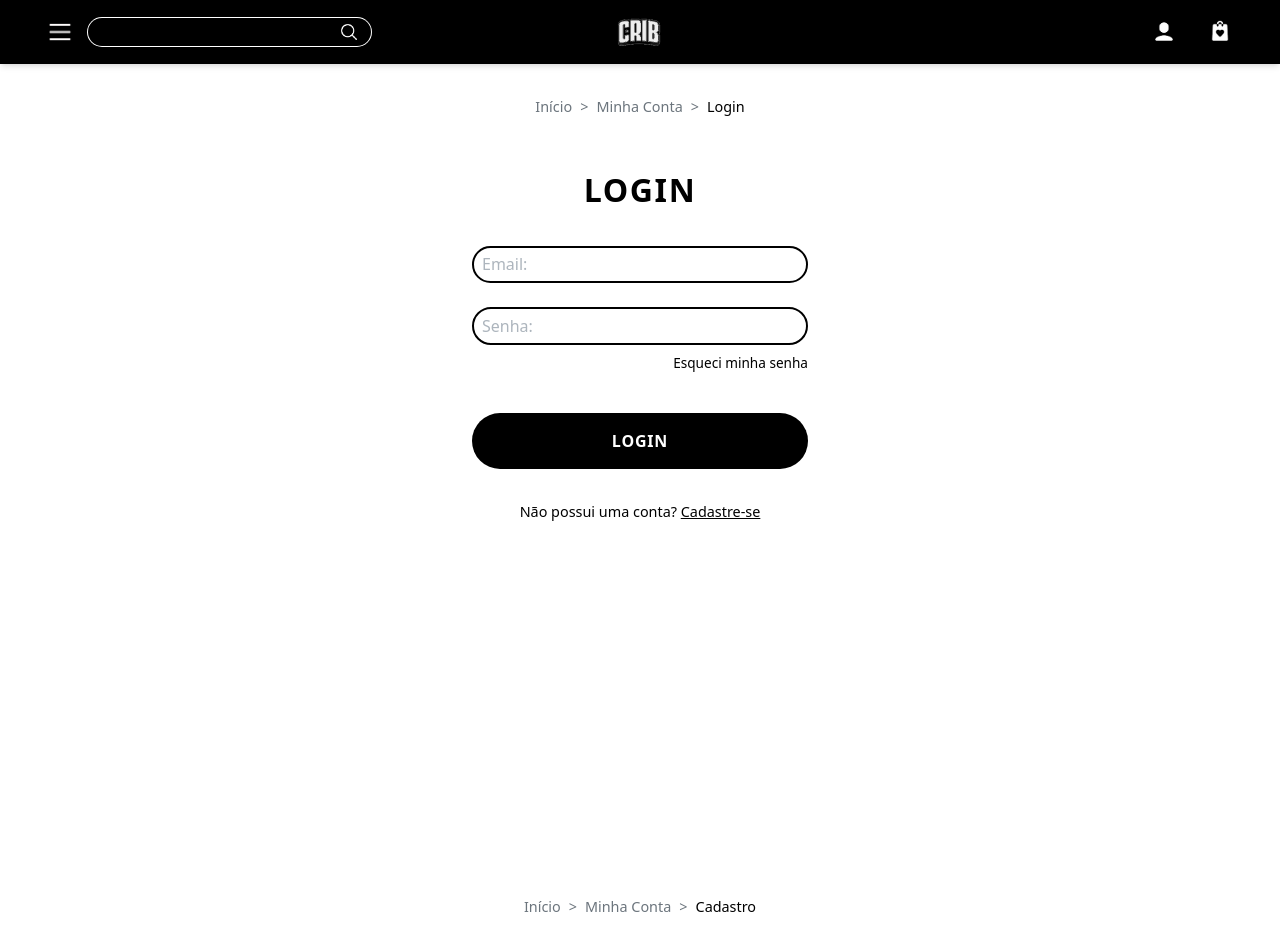
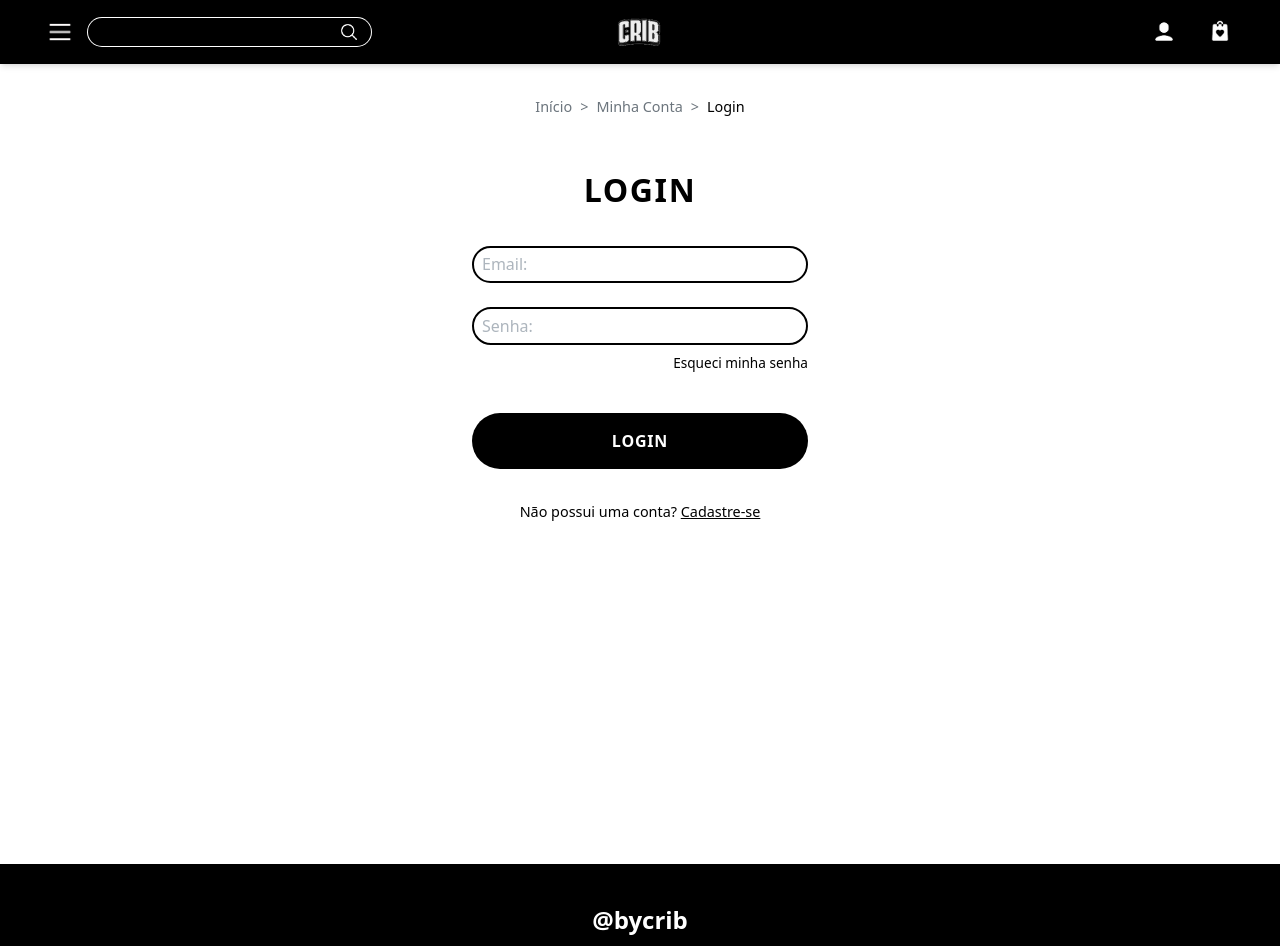
Before and after one commit to ByCrib-TEAM/ByCrib-Front, a Vue app: page / in a window 1280 px wide. Shown: the top 946 px of the page. Built offline with nearby package versions, Linux system fonts and the light colour scheme.

Commit message:
Fix: Routes

```diff
--- a/src/App.vue
+++ b/src/App.vue
@@ -1,18 +1,20 @@
 <script setup>
- import HeaderDesktop from './components/HeaderDesktop.vue';
- import FooterPage from './components/FooterPage.vue';
- import LoginPage from './components/LoginPage.vue';
- import RegisterPage from './components/RegisterPage.vue';
+import HeaderDesktop from './components/HeaderDesktop.vue';
+import FooterPage from './components/FooterPage.vue';
 
 </script>
 
 <template>
+  <div id="app">
+    <HeaderDesktop />
 
-        <HeaderDesktop />
-         <LoginPage />
-         <RegisterPage />
-        <FooterPage />
+
+    <router-view />
+
+    <FooterPage />
+  </div>
 </template>
+
 
 <style scoped>
 
--- a/src/router/index.js
+++ b/src/router/index.js
@@ -1,10 +1,23 @@
 import { createRouter, createWebHistory } from 'vue-router'
-
+ import LoginPage from '@/components/LoginPage.vue'
+ import RegisterPage from '@/components/RegisterPage.vue'
 
 const router = createRouter({
   history: createWebHistory(import.meta.env.BASE_URL),
   routes: [
 
+    {
+
+      path: '/',
+      name: 'LoginPage',
+      component: LoginPage
+
+    },
+    {
+      path: '/RegisterPage',
+      name: 'RegisterPage',
+      component: RegisterPage
+    }
   ],
 })
 
```
